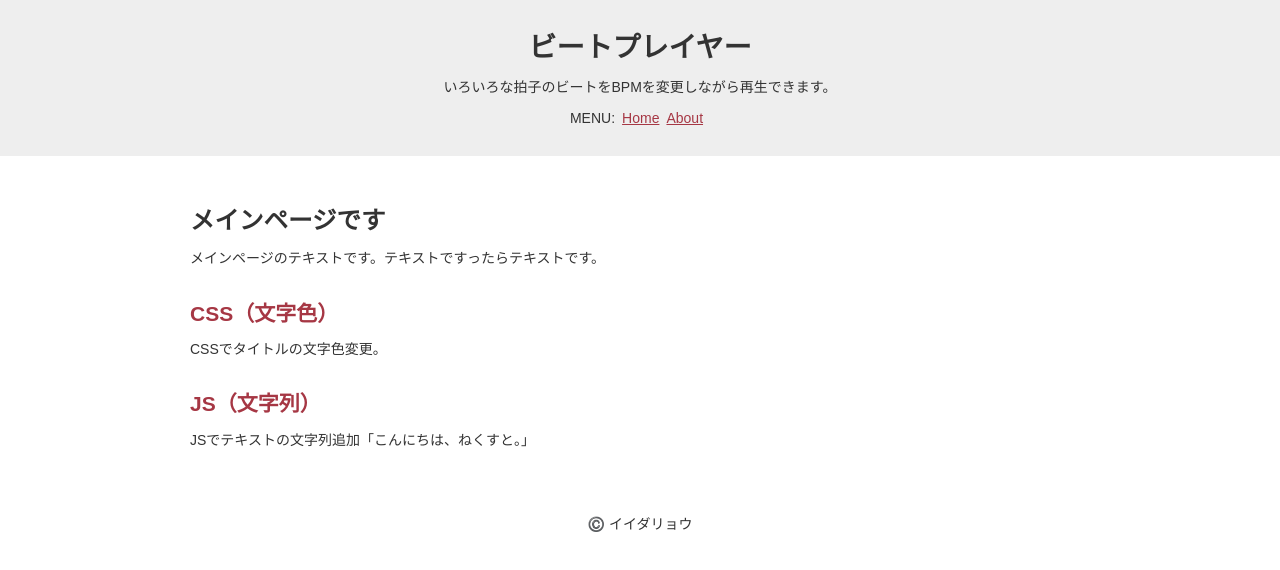
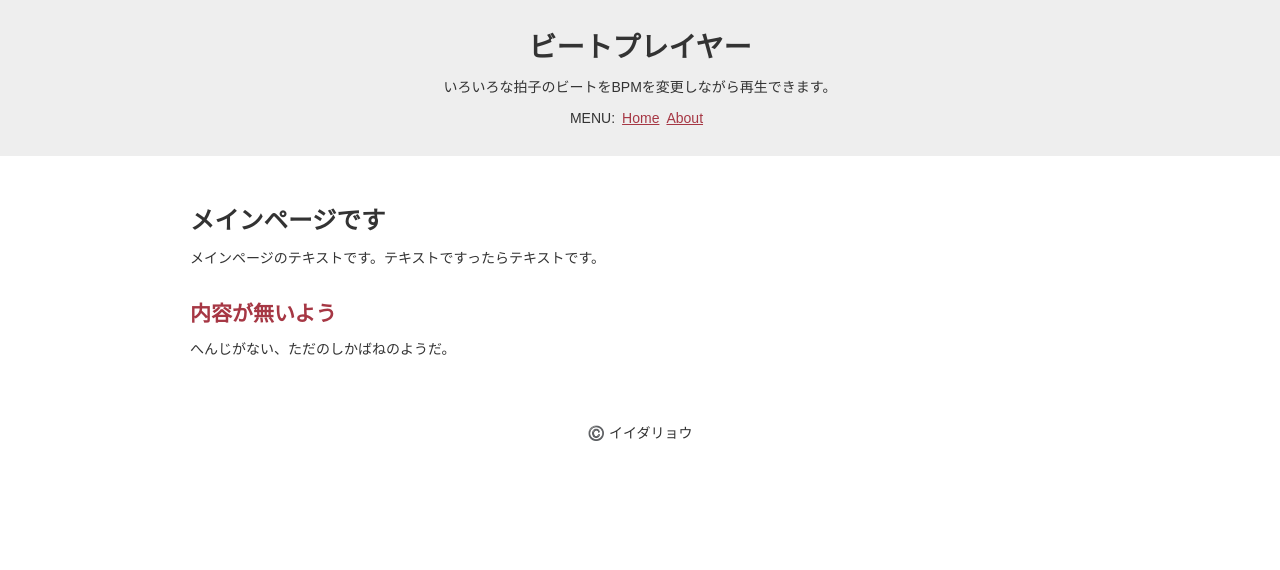
Before and after one commit to ryo-i/beat-player, a Next.js app: page / in a window 1280 px wide. Shown: the top 570 px of the page. Built offline with nearby package versions, Linux system fonts and the light colour scheme.

Commit message:
helloモジュール削除 #3

```diff
--- a/components/Inner.tsx
+++ b/components/Inner.tsx
@@ -1,5 +1,4 @@
 import React, { useEffect }  from 'react';
-import { hello } from '../modules/hello/hello';
 import Data from '../data/data.json';
 import * as Tone from 'tone';
 
@@ -10,8 +9,6 @@ const innerJson = Data.inner;
 // Component
 function Inner() {
   useEffect(() => {
-    hello();
-
     // Tone.js Test
     //create a synth and connect it to the main output (your speakers)
     const synth = new Tone.Synth().toDestination();
@@ -22,19 +19,10 @@ function Inner() {
 
   return (
     <>
-      {
-        innerJson.length >= 1
-          ? innerJson.map((innerJson, index) =>
-            <section key={ index }>
-              <h2>{ innerJson.title }</h2>
-              <p dangerouslySetInnerHTML={{ __html: innerJson.text }}></p>
-            </section>
-          )
-          : <section>
+      <section>
             <h2>内容が無いよう</h2>
             <p>へんじがない、ただのしかばねのようだ。</p>
-          </section>
-      }
+      </section>
     </>
   );
 }
```
Also changed, not shown: 1 other file (tests, documents, lock files or other folders).
